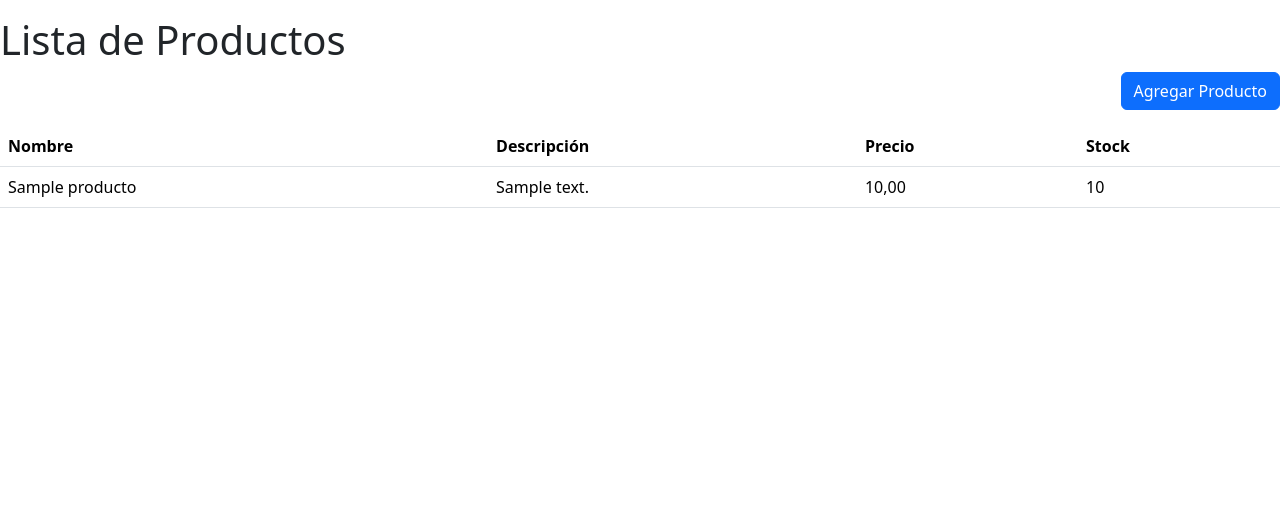
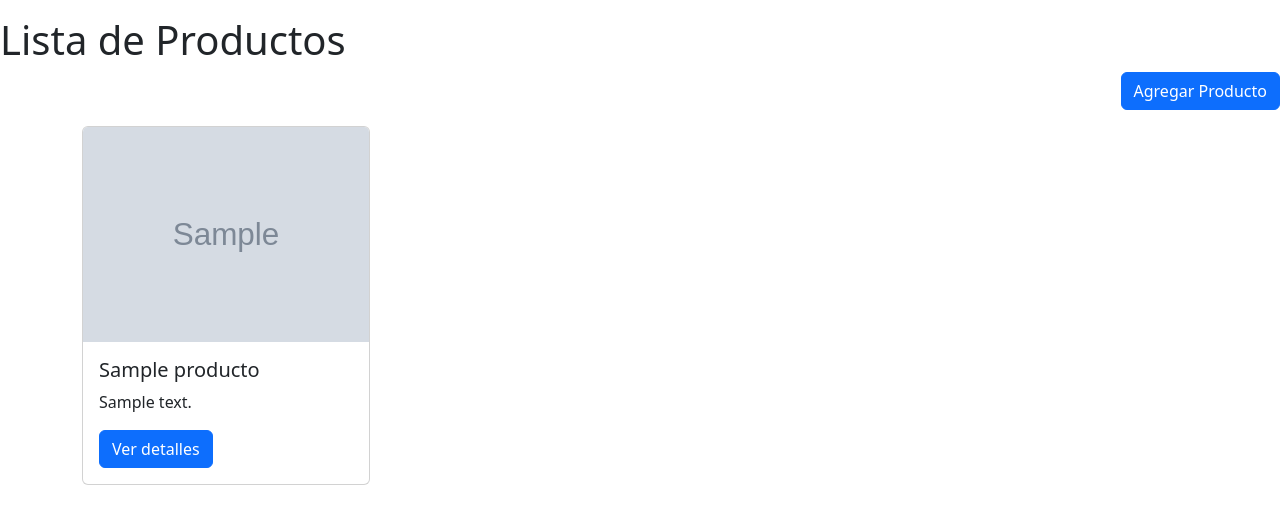
Before and after one commit to yecit1997/tienda, a Django app: page /productos/ in a window 1280 px wide. Shown: the part 56-580 px from the top of the page. Run offline with Django 5.2, Linux system fonts and the light colour scheme; tables that the repository leaves empty hold one stand-in row (values such as "Sample post"); grey boxes marked "Sample" are stand-in pictures; some libraries are stand-ins or nearby versions.

Commit message:
Se configura el componente card y se incluye en la plantilla principal

```diff
--- a/core/urls.py
+++ b/core/urls.py
@@ -1,3 +1,5 @@
+from django.conf import settings
+from django.conf.urls.static import static
 from django.contrib import admin
 from django.urls import path, include
 
@@ -7,3 +9,6 @@ urlpatterns = [
     path('proveedores/', include('apps.proveedores.urls')),
     path('productos/', include('apps.productos.urls')),
 ]
+
+if settings.DEBUG:
+    urlpatterns += static(settings.MEDIA_URL, document_root=settings.MEDIA_ROOT)
--- a/templates/components/card_list.html
+++ b/templates/components/card_list.html
@@ -1,8 +1,8 @@
 <div class="card" style="width: 18rem;">
-  <img src=" {{ imagen_url }} " class="card-img-top" alt="Imagen de {{ nombre_imagen }}" />
+  <img src="{{ imagen_url }}" class="card-img-top" alt="Imagen de {{ nombre_imagen }}" />
   <div class="card-body">
     <h5 class="card-title"> {{titulo}} </h5>
-    <p class="card-text"> {{contenido}} </p>
+    <p class="card-text"> {{contenido|truncatechars:100}} </p>
     {% if id_boton %}
             <button type="button" class="{{class_boton}}" id="{{ id_boton }}">Ver detalles</button>
         {% else %}
--- a/templates/productos/lista_productos.html
+++ b/templates/productos/lista_productos.html
@@ -9,24 +9,9 @@
     <div class="mb-3 text-end">
         <a href="{% url 'productos:crear_producto' %}" class="btn btn-primary">Agregar Producto</a>
     </div>
-    <table class="table">
-        <thead>
-            <tr>
-                <th>Nombre</th>
-                <th>Descripción</th>
-                <th>Precio</th>
-                <th>Stock</th>
-            </tr>
-        </thead>
-        <tbody>
-            {% for producto in productos %}
-            <tr>
-                <td>{{ producto.nombre }}</td>
-                <td>{{ producto.descripcion }}</td>
-                <td>{{ producto.precio }}</td>
-                <td>{{ producto.stock }}</td>
-            </tr>
-            {% endfor %}
-        </tbody>
-    </table>
+    <div class="container d-flex flex-wrap gap-3 ">
+        {% for producto in productos %}
+            {% include "components/card_list.html" with titulo=producto.nombre contenido=producto.descripcion imagen_url=producto.imagen.url class_boton="btn btn-primary" id_boton="btn-detalles-{{ producto.id }}"%}
+        {% endfor %}
+    </div>
 {% endblock content %}
```
Also changed, not shown: media/productos/seguridad_nacional.png (added).
